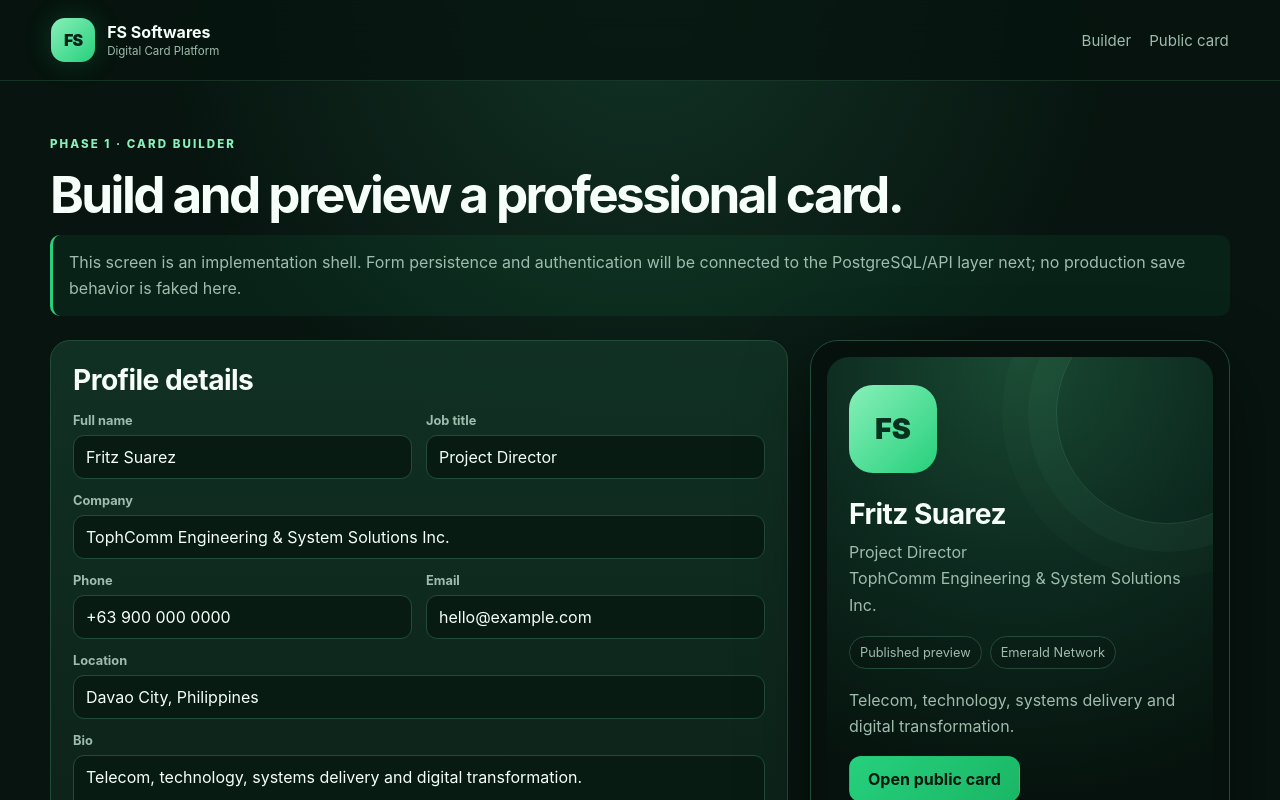
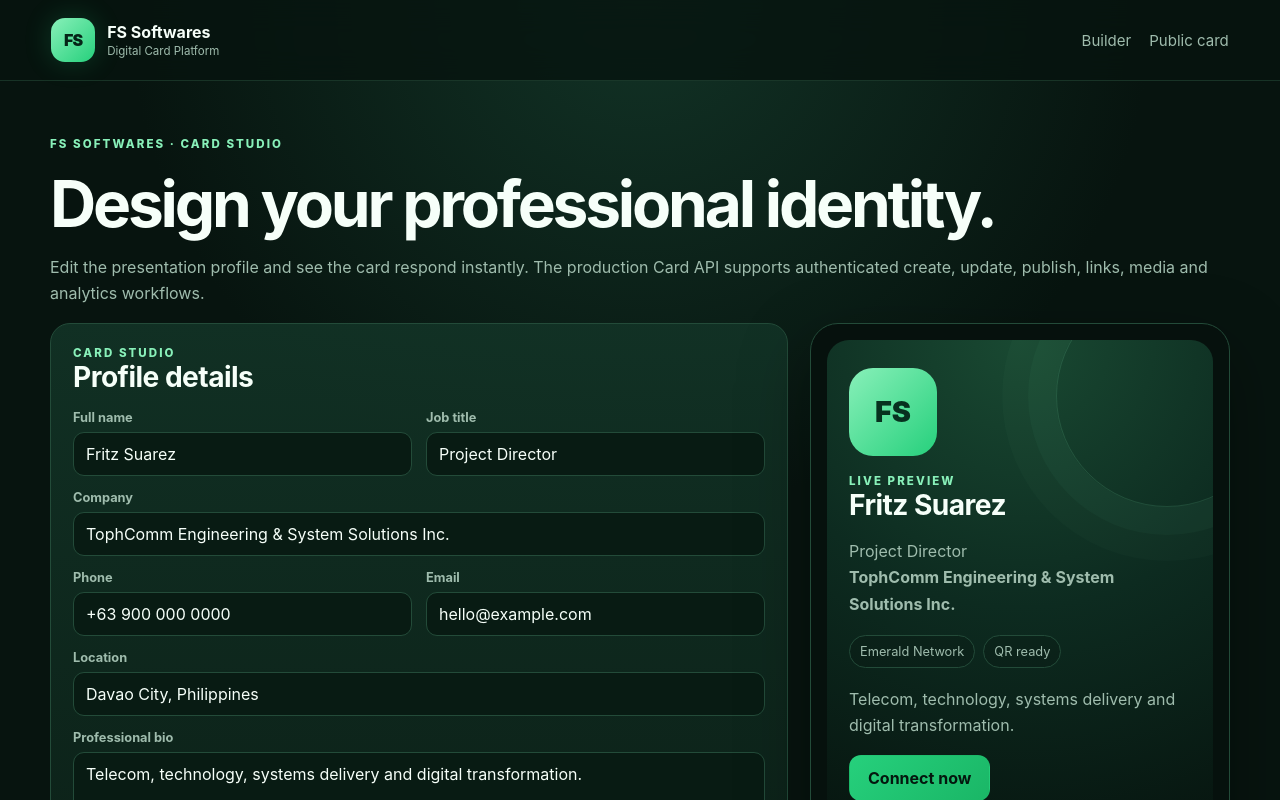
Before and after one commit to fritzclssmbb/GPT-Build, a Next.js app in the folder apps/web/: page /builder in a window 1280 px wide. Shown: the top 800 px of the page. Built offline with nearby package versions, Linux system fonts and the light colour scheme.

Commit message:
ui: complete presentation interaction layer

```diff
--- a/apps/web/app/builder/page.tsx
+++ b/apps/web/app/builder/page.tsx
@@ -1,38 +1,2 @@
-import { demoCard } from "@/lib/demo-card";
-
-export default function BuilderPage() {
-  return (
-    <main>
-      <div className="eyebrow">Phase 1 · Card builder</div>
-      <h1 style={{fontSize:"clamp(2.2rem,4vw,4rem)"}}>Build and preview a professional card.</h1>
-      <p className="note">This screen is an implementation shell. Form persistence and authentication will be connected to the PostgreSQL/API layer next; no production save behavior is faked here.</p>
-
-      <section className="twoCol" style={{marginTop:24}}>
-        <form className="card" aria-label="Card details">
-          <h2>Profile details</h2>
-          <div className="formGrid">
-            <div className="field"><label htmlFor="name">Full name</label><input id="name" defaultValue={demoCard.name} /></div>
-            <div className="field"><label htmlFor="title">Job title</label><input id="title" defaultValue={demoCard.title} /></div>
-            <div className="field full"><label htmlFor="company">Company</label><input id="company" defaultValue={demoCard.company} /></div>
-            <div className="field"><label htmlFor="phone">Phone</label><input id="phone" defaultValue={demoCard.phone} /></div>
-            <div className="field"><label htmlFor="email">Email</label><input id="email" defaultValue={demoCard.email} /></div>
-            <div className="field full"><label htmlFor="location">Location</label><input id="location" defaultValue={demoCard.location} /></div>
-            <div className="field full"><label htmlFor="bio">Bio</label><textarea id="bio" defaultValue={demoCard.bio} /></div>
-          </div>
-          <div className="actions"><button className="btn btnPrimary" type="button" disabled title="Persistence is not connected yet">Save draft — backend pending</button></div>
-        </form>
-
-        <aside className="previewShell" aria-label="Card preview">
-          <div className="phone">
-            <div className="avatar">FS</div>
-            <h2 style={{marginTop:24}}>{demoCard.name}</h2>
-            <p style={{marginTop:-8}}>{demoCard.title}<br />{demoCard.company}</p>
-            <div className="chips"><span className="chip">Published preview</span><span className="chip">Emerald Network</span></div>
-            <p>{demoCard.bio}</p>
-            <a className="btn btnPrimary" href={`/u/${demoCard.slug}`}>Open public card</a>
-          </div>
-        </aside>
-      </section>
-    </main>
-  );
-}
+import BuilderStudio from "./BuilderStudio";
+export default function BuilderPage(){return <main><div className="eyebrow">FS SOFTWARES · CARD STUDIO</div><h1>Design your professional identity.</h1><p>Edit the presentation profile and see the card respond instantly. The production Card API supports authenticated create, update, publish, links, media and analytics workflows.</p><BuilderStudio/></main>}
```
